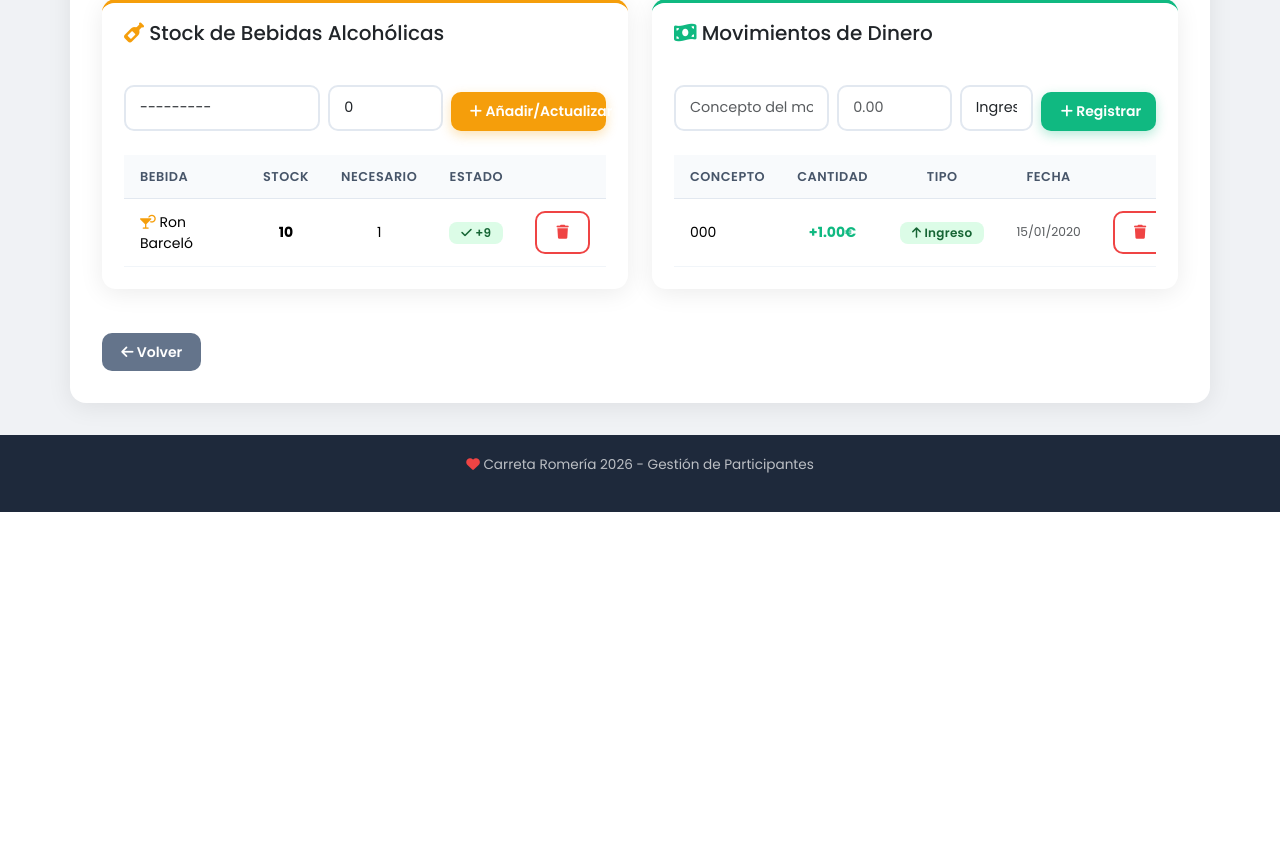
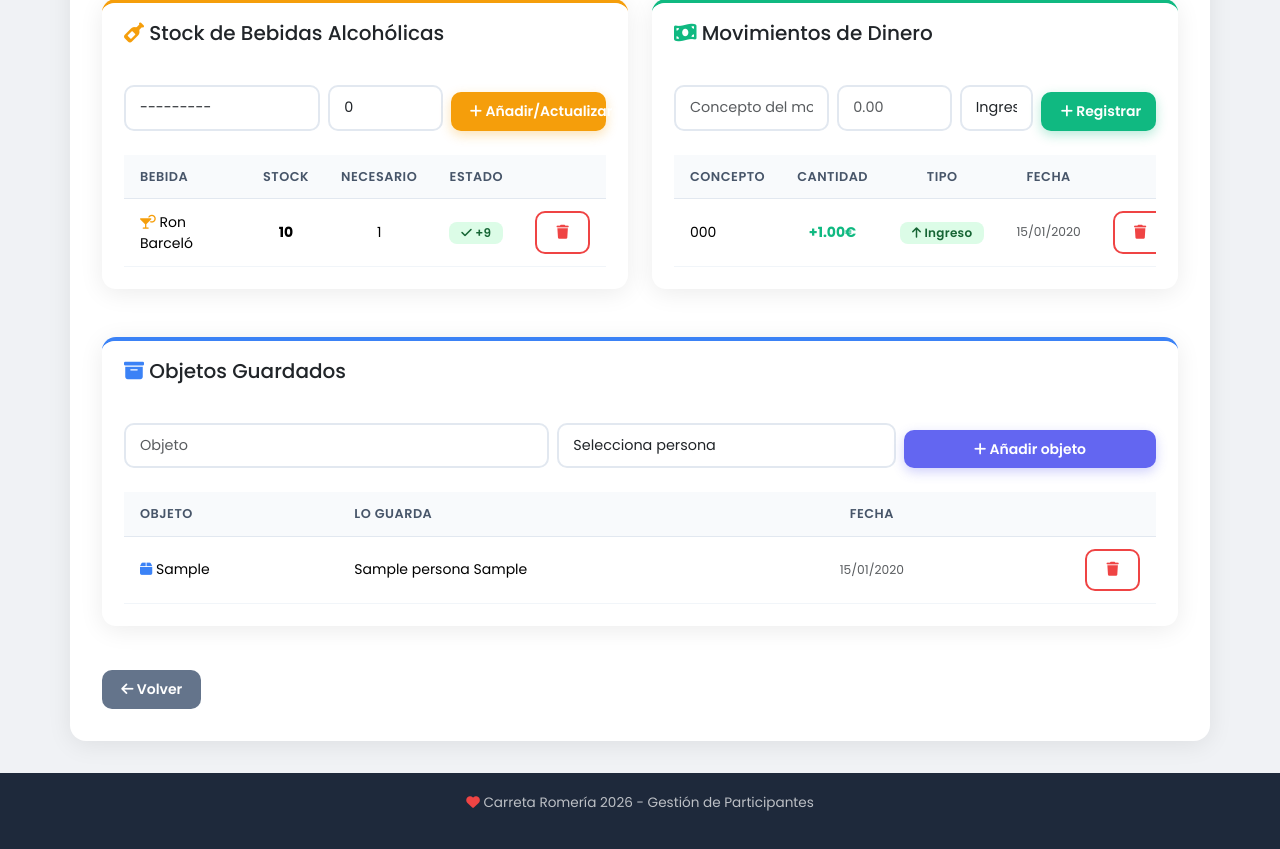
Before and after one commit to Alvsanflo/Carreta, a Django app: page /personas/stock/ in a window 1280 px wide. Shown: the part 489-1338 px from the top of the page. Before the commit the page ends 1001 px from the top, so only its background shows below. Run offline with Django 4.2, Linux system fonts and the light colour scheme; a user stored in the database is signed in; tables that the repository leaves empty hold one stand-in row (values such as "Sample post").

Commit message:
Add StockObjeto model, forms, and admin integration; update stock view and template

```diff
--- a/personas/forms.py
+++ b/personas/forms.py
@@ -1,5 +1,5 @@
 from django import forms
-from .models import Persona, StockAlcohol, StockDinero, BEBIDAS_PRINCIPALES
+from .models import Persona, StockAlcohol, StockDinero, StockObjeto, BEBIDAS_PRINCIPALES
 
 
 class PersonaForm(forms.ModelForm):
@@ -97,3 +97,22 @@ class StockDineroForm(forms.ModelForm):
             }),
             'tipo': forms.Select(attrs={'class': 'form-control'}),
         }
+
+
+class StockObjetoForm(forms.ModelForm):
+    class Meta:
+        model = StockObjeto
+        fields = ['objeto', 'persona']
+        widgets = {
+            'objeto': forms.TextInput(attrs={
+                'class': 'form-control',
+                'placeholder': 'Objeto'
+            }),
+            'persona': forms.Select(attrs={'class': 'form-control'}),
+        }
+
+    def __init__(self, *args, **kwargs):
+        super().__init__(*args, **kwargs)
+        self.fields['persona'].required = False
+        self.fields['persona'].empty_label = 'Selecciona persona'
+        self.fields['persona'].queryset = Persona.objects.order_by('nombre', 'apellidos')
--- a/personas/models.py
+++ b/personas/models.py
@@ -12,6 +12,7 @@ BEBIDAS_PRINCIPALES = [
     ('cerveza', 'Cerveza'),
     ('tinto_verano', 'Tinto de Verano'),
     ('rebujito', 'Rebujito'),
+    ('jagger', 'Jagger'),
 ]
 
 REFRESCOS_CHOICES = [
@@ -22,6 +23,7 @@ REFRESCOS_CHOICES = [
     ('fanta_limon', 'Fanta Limón'),
     ('sprite', 'Sprite'),
     ('aquarius', 'Aquarius'),
+    ('power', 'Power'),
     ('tonica', 'Tónica'),
     ('nestea', 'Nestea'),
     ('ninguno', 'Ninguno'),
@@ -35,6 +37,7 @@ BEBIDAS_ALCOHOL = [
     ('ginebra_larios', 'Ginebra Larios'),
     ('ginebra_beefeater', 'Ginebra Beefeater'),
     ('ginebra_exotic', 'Ginebra Exotic'),
+    ('ginebra_rives_1880', 'Ginebra Rives 1880'),
     ('vodka', 'Vodka'),
     ('ninguno', 'Ninguno'),
 ]
@@ -120,3 +123,25 @@ class StockDinero(models.Model):
     def __str__(self):
         signo = '+' if self.tipo == 'ingreso' else '-'
         return f"{signo}{self.cantidad}€ - {self.concepto}"
+
+
+class StockObjeto(models.Model):
+    objeto = models.CharField(max_length=200)
+    persona = models.ForeignKey(
+        Persona,
+        on_delete=models.SET_NULL,
+        null=True,
+        blank=True,
+        related_name='objetos_guardados'
+    )
+    fecha_creacion = models.DateTimeField(auto_now_add=True)
+
+    class Meta:
+        ordering = ['objeto', 'persona__nombre', 'persona__apellidos']
+        verbose_name = 'Objeto guardado'
+        verbose_name_plural = 'Objetos guardados'
+
+    def __str__(self):
+        if self.persona:
+            return f"{self.objeto} - {self.persona}"
+        return self.objeto
--- a/personas/templates/personas/stock.html
+++ b/personas/templates/personas/stock.html
@@ -260,6 +260,80 @@
     </div>
 </div>
 
+<div class="row mt-1 g-4">
+    <div class="col-12">
+        <div class="card" style="border-top: 4px solid #3b82f6;">
+            <div class="card-header bg-white">
+                <h5 class="mb-0"><i class="fas fa-box-archive" style="color: #3b82f6;"></i> Objetos Guardados</h5>
+            </div>
+            <div class="card-body">
+                <form method="POST" class="mb-4">
+                    {% csrf_token %}
+                    <input type="hidden" name="action" value="add_objeto">
+                    <div class="row g-2 align-items-end stock-form-row">
+                        <div class="col-12 col-md-5">
+                            {{ objeto_form.objeto }}
+                        </div>
+                        <div class="col-12 col-md-4">
+                            {{ objeto_form.persona }}
+                        </div>
+                        <div class="col-12 col-md-3">
+                            <button type="submit" class="btn btn-primary w-100">
+                                <i class="fas fa-plus"></i> Añadir objeto
+                            </button>
+                        </div>
+                    </div>
+                </form>
+
+                {% if objetos %}
+                    <div class="table-responsive">
+                        <table class="table table-hover align-middle mb-0 stock-table">
+                            <thead>
+                                <tr>
+                                    <th>Objeto</th>
+                                    <th>Lo guarda</th>
+                                    <th class="text-center">Fecha</th>
+                                    <th></th>
+                                </tr>
+                            </thead>
+                            <tbody>
+                                {% for item in objetos %}
+                                <tr>
+                                    <td><i class="fas fa-box" style="color: #3b82f6;"></i> {{ item.objeto }}</td>
+                                    <td>
+                                        {% if item.persona %}
+                                            {{ item.persona.nombre }} {{ item.persona.apellidos }}
+                                        {% else %}
+                                            <span class="text-muted">Sin asignar</span>
+                                        {% endif %}
+                                    </td>
+                                    <td class="text-center small text-muted">{{ item.fecha_creacion|date:"d/m/Y" }}</td>
+                                    <td class="text-end">
+                                        <form method="POST" style="display: inline;">
+                                            {% csrf_token %}
+                                            <input type="hidden" name="action" value="delete_objeto">
+                                            <input type="hidden" name="obj_id" value="{{ item.pk }}">
+                                            <button type="submit" class="btn btn-outline-danger btn-sm" title="Eliminar">
+                                                <i class="fas fa-trash"></i>
+                                            </button>
+                                        </form>
+                                    </td>
+                                </tr>
+                                {% endfor %}
+                            </tbody>
+                        </table>
+                    </div>
+                {% else %}
+                    <div class="text-center text-muted py-3">
+                        <i class="fas fa-box-open" style="font-size: 2rem;"></i>
+                        <p class="mt-2 mb-0">No hay objetos registrados</p>
+                    </div>
+                {% endif %}
+            </div>
+        </div>
+    </div>
+</div>
+
 <div class="mt-4">
     <a href="{% url 'persona_list' %}" class="btn btn-secondary">
         <i class="fas fa-arrow-left"></i> Volver
--- a/personas/views.py
+++ b/personas/views.py
@@ -2,8 +2,8 @@ from django.shortcuts import render, redirect, get_object_or_404
 from django.contrib.auth.decorators import login_required
 from django.db.models import Sum, Count, Q
 from django.http import HttpResponse
-from .models import Persona, StockAlcohol, StockDinero, BEBIDAS_ALCOHOL, REFRESCOS_CHOICES, BEBIDAS_PRINCIPALES
-from .forms import PersonaForm, StockAlcoholForm, StockDineroForm
+from .models import Persona, StockAlcohol, StockDinero, StockObjeto, BEBIDAS_ALCOHOL, REFRESCOS_CHOICES, BEBIDAS_PRINCIPALES
+from .forms import PersonaForm, StockAlcoholForm, StockDineroForm, StockObjetoForm
 import io
 
 # Vista de lista de personas
@@ -351,6 +351,7 @@ def shopping_list_pdf(request):
 def stock_view(request):
     stock_alcohol = StockAlcohol.objects.all()
     movimientos = StockDinero.objects.all()
+    objetos = StockObjeto.objects.select_related('persona').all()
 
     total_ingresos_stock = movimientos.filter(tipo='ingreso').aggregate(Sum('cantidad'))['cantidad__sum'] or 0
     total_gastos = movimientos.filter(tipo='gasto').aggregate(Sum('cantidad'))['cantidad__sum'] or 0
@@ -385,6 +386,7 @@ def stock_view(request):
     # Forms
     alcohol_form = StockAlcoholForm()
     dinero_form = StockDineroForm()
+    objeto_form = StockObjetoForm()
 
     if request.method == 'POST':
         action = request.POST.get('action')
@@ -406,6 +408,11 @@ def stock_view(request):
             if dinero_form.is_valid():
                 dinero_form.save()
                 return redirect('stock')
+        elif action == 'add_objeto':
+            objeto_form = StockObjetoForm(request.POST)
+            if objeto_form.is_valid():
+                objeto_form.save()
+                return redirect('stock')
         elif action == 'delete_alcohol':
             stock_id = request.POST.get('stock_id')
             StockAlcohol.objects.filter(pk=stock_id).delete()
@@ -414,11 +421,16 @@ def stock_view(request):
             mov_id = request.POST.get('mov_id')
             StockDinero.objects.filter(pk=mov_id).delete()
             return redirect('stock')
+        elif action == 'delete_objeto':
+            obj_id = request.POST.get('obj_id')
+            StockObjeto.objects.filter(pk=obj_id).delete()
+            return redirect('stock')
 
     context = {
         'stock_alcohol': stock_alcohol,
         'stock_comparison': stock_comparison,
         'movimientos': movimientos,
+        'objetos': objetos,
         'total_ingresos_stock': total_ingresos_stock,
         'total_recaudado': total_recaudado,
         'total_pendiente': total_pendiente,
@@ -427,5 +439,6 @@ def stock_view(request):
         'saldo': saldo,
         'alcohol_form': alcohol_form,
         'dinero_form': dinero_form,
+        'objeto_form': objeto_form,
     }
     return render(request, 'personas/stock.html', context)
```
Also changed, not shown: personas/admin.py (+8 -1 lines), personas/migrations/0007_stockobjeto_update_choices.py (added).
